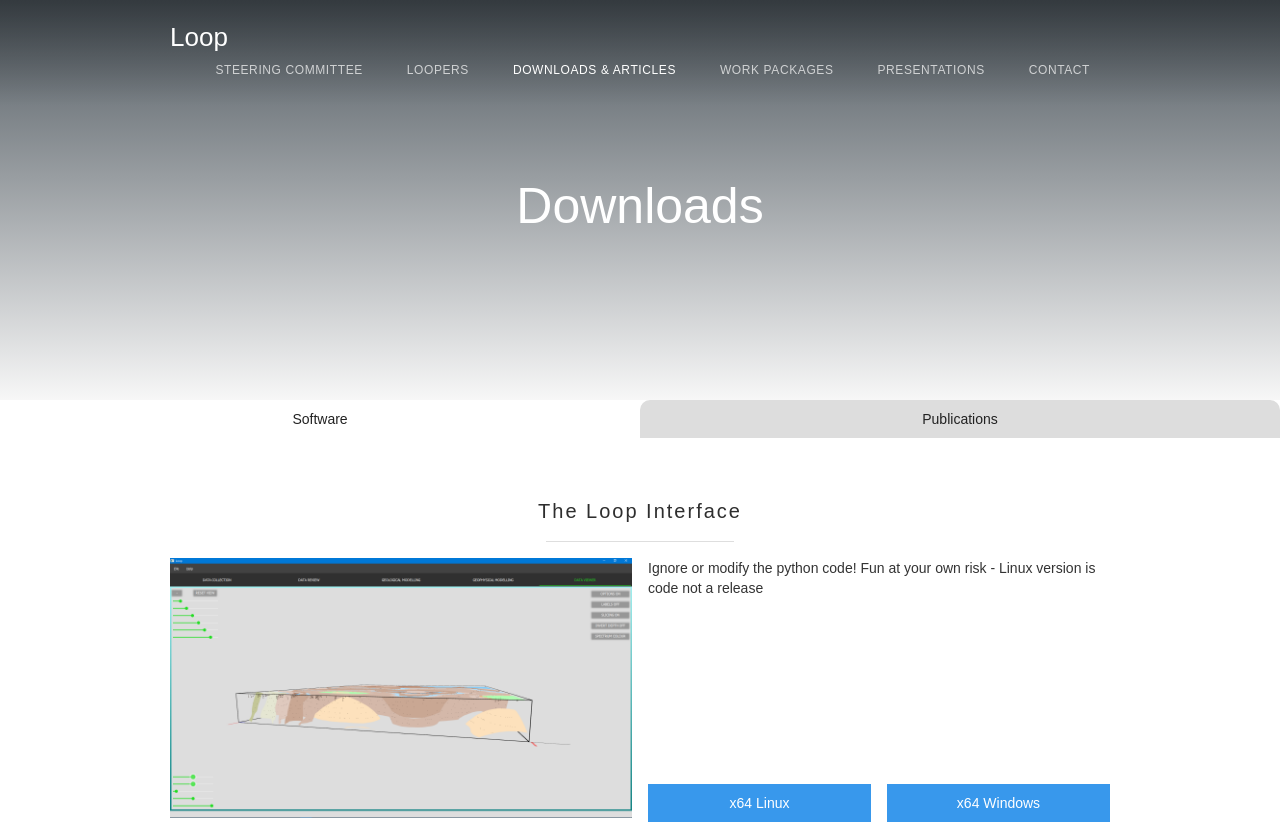
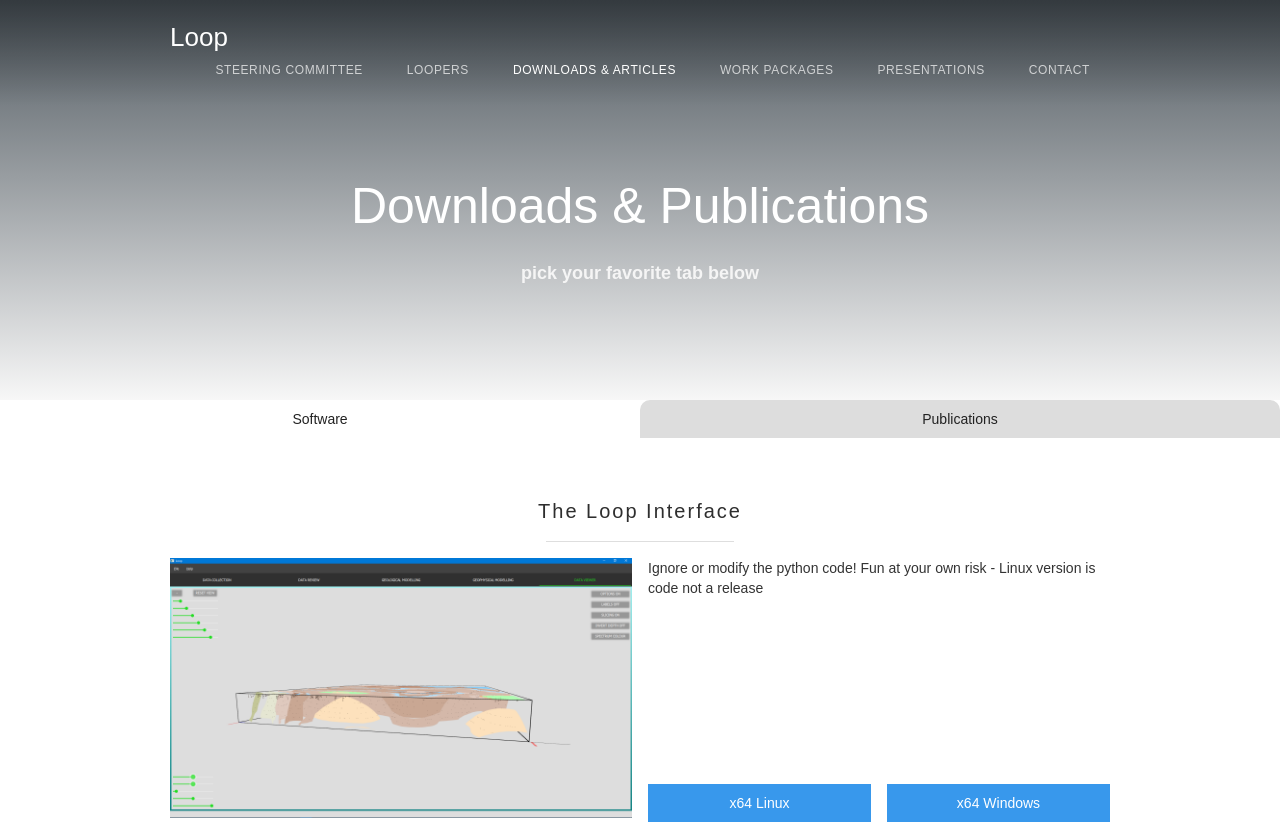
Before and after one commit to Loop3D/loop3d.github.io, a plain HTML site: page downloads.html in a window 1280 px wide. Shown: the top 831 px of the page. Drawn offline with nearby package versions, Linux system fonts and the light colour scheme; a script that the page names is missing.

Commit message:
Update downloads.html

```diff
--- a/downloads.html
+++ b/downloads.html
@@ -77,7 +77,8 @@
 			</div>
 			<div class="hero-section" style="text-align: center;">
 				<div class="w-container">
-					<h1 class="hero-header">Downloads</h1>
+					<h1 class="hero-header">Downloads & Publications</h1>
+					<h3 style="color:whitesmoke">pick your favorite tab below</h3>
 				</div>
 			</div>
 		</div>
```
